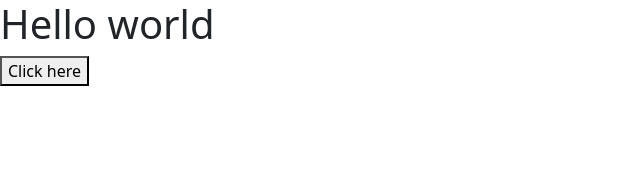
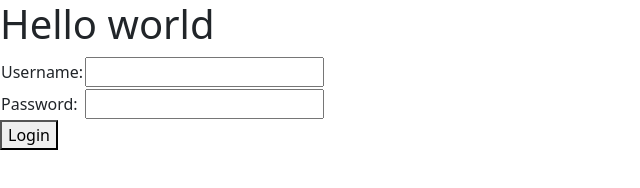
Before and after one commit to hieuntm/E075-JS-JQuery, a plain HTML site: page day1/index.html in a window 1280 px wide. Shown: the whole page, without its empty margins (0-640 px from the left). Drawn offline with nearby package versions, Linux system fonts and the light colour scheme.

Commit message:
Name properties in form

```diff
--- a/day1/index.html
+++ b/day1/index.html
@@ -11,6 +11,27 @@
 </head>
 <body>
     <h1> Hello world</h1>
-    <button onclick="tenHam()">Click here</button>
+
+    <form action="">
+        <table>
+            <tr>
+                <td>
+                    Username:
+                </td>
+                <td>
+                    <input name="username"/>
+                </td>
+            </tr>
+            <tr>
+                <td>
+                    Password:
+                </td>
+                <td>
+                    <input name="password" type="password"/>
+                </td>
+            </tr>
+        </table>
+        <button>Login</button>
+    </form>
 </body>
 </html>
--- a/day1/script2.js
+++ b/day1/script2.js
@@ -1,7 +1,9 @@
 
 function tenHam() {
-    console.log("Ở trong hàm"); // In ra console
-    alert("Noi dung") // In trực tiếp ra browser
+    // console.log("Ở trong hàm"); // In ra console
+    // alert("Noi dung") // In trực tiếp ra browser
+    document.write(5 + 6);
+
     // return
 }
 
```
Also changed, not shown: day1/script.js (+6 -1 lines).
